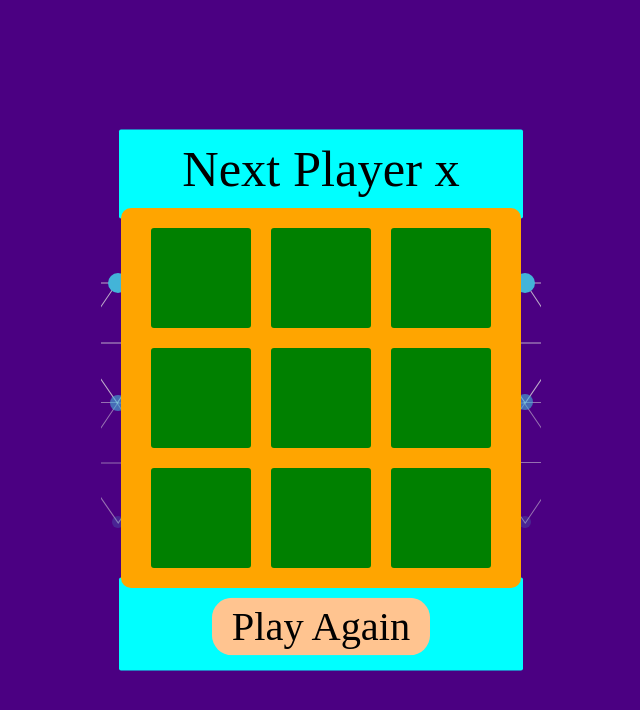
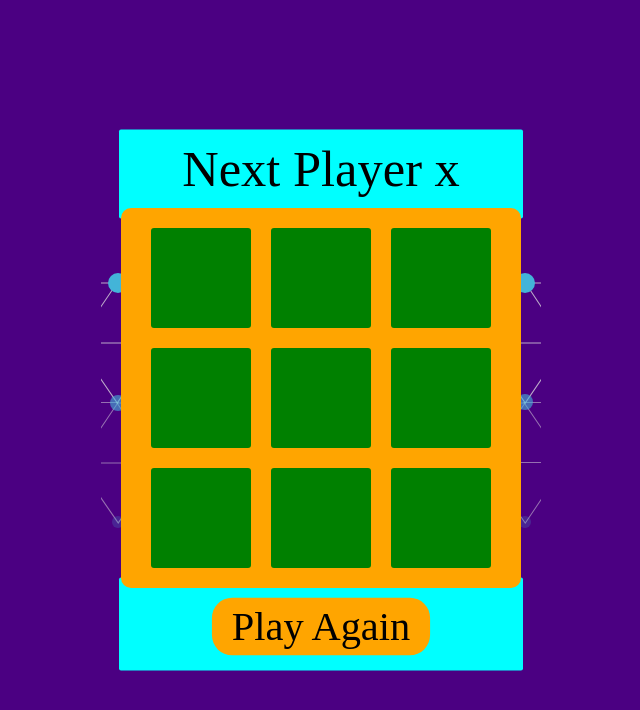
Before and after one commit to the-golden-wizaRD/new-tic-tac-toe, a React (Create React App) app: page / in a window 1280 px wide. In both pictures the pointer is over the button "Play Again". Shown: the top 710 px of the page, without its empty margins (319-959 px from the left). Built offline with nearby package versions, Linux system fonts and the light colour scheme; a web font is replaced by a local one.

Commit message:
Revert "Update index.css"
This reverts commit c671e2deee1ec0b70c76102c1cc4f846934e150c.

git revert

```diff
--- a/src/index.css
+++ b/src/index.css
@@ -102,7 +102,7 @@ body {
   transition: background 0.6s;
 }
 #play-again-button:hover {
-  background: #ffc490 radial-gradient(circle, transparent 1%, #ffc490 1%) center/15000%;
+  background-color: #ffc490 radial-gradient(circle, transparent 1%, #ffc490 1%) center/15000%;
   cursor: pointer;
 }
 #play-again-button:active {
```
